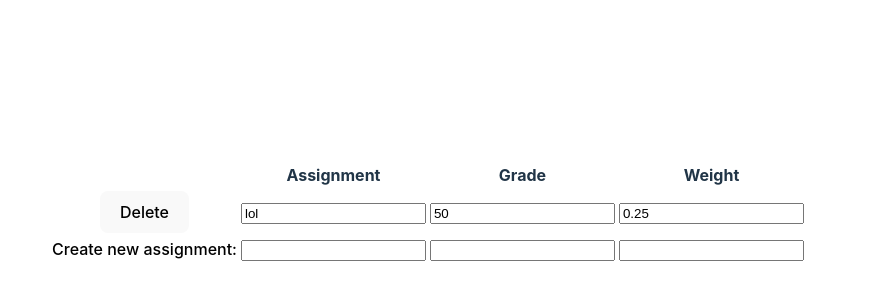
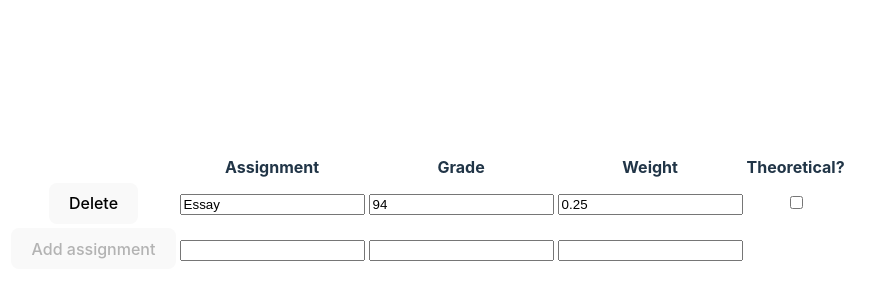
Before and after one commit to WorcestershireWarp/cyl, a React (Vite) app: page / in a window 1280 px wide. Shown: the part 188-488 px from the top of the page, without its empty margins (212-1087 px from the left). Built offline with nearby package versions, Linux system fonts and the light colour scheme.

Commit message:
feat: add assignment modification and prep for next feat
Also add prettier for obvious reasons

```diff
--- a/package.json
+++ b/package.json
@@ -6,9 +6,11 @@
   "scripts": {
     "dev": "vite",
     "build": "tsc && vite build",
-    "preview": "vite preview"
+    "preview": "vite preview",
+    "prettier-watch": "onchange \"**/*\" -- prettier --write --ignore-unknown {{changed}}"
   },
   "dependencies": {
+    "prettier": "^2.8.4",
     "react": "^18.2.0",
     "react-dom": "^18.2.0"
   },
@@ -16,6 +18,7 @@
     "@types/react": "^18.0.27",
     "@types/react-dom": "^18.0.10",
     "@vitejs/plugin-react-swc": "^3.0.0",
+    "onchange": "^7.1.0",
     "typescript": "^4.9.3",
     "vite": "^4.1.0"
   }
--- a/src/App.tsx
+++ b/src/App.tsx
@@ -1,26 +1,114 @@
-import { useState } from 'react'
-import './App.css'
+import { useState } from "react";
+import "./App.css";
 
 class Assignment {
-	constructor(public name?: string, public grade?: number, public weight?: number) {
-	this.name = name ?? ""
-	this.grade = grade ?? 0
-	this.weight = weight ?? 0
-	}
+  constructor(
+    public name?: string,
+    public grade?: number,
+    public weight?: number
+  ) {
+    this.name = name ?? "";
+    this.grade = grade ?? 0;
+    this.weight = weight ?? 0;
+  }
 }
 
 function App() {
-  const [assignments, setAssignments] = useState<Assignment[]>([new Assignment('lol', 50, 0.25)]);
-  const assignmentList = assignments.map(assignment => <tr><td><button>Delete</button></td><td><input value={assignment.name}></input></td><td><input value={assignment.grade}></input></td><td><input value={assignment.weight}></input></td></tr>)
+  const [assignments, setAssignments] = useState<Assignment[]>([
+    new Assignment("Essay", 94, 0.25),
+  ]);
+  const onModifyName = (event, index) => {
+    const temp = [...assignments];
+    temp[index].name = event.target.value;
+    setAssignments(temp);
+  };
+
+  const onModifyGrade = (event, index) => {
+    if (event.target.value < 0) {
+      return;
+    }
+
+    const temp = [...assignments];
+    temp[index].grade = event.target.value;
+    setAssignments(temp);
+  };
+  const onModifyWeight = (event, index) => {
+    if (event.target.value > 1 || event.target.value < 0) {
+      return;
+    }
+    const temp = [...assignments];
+    temp[index].weight = event.target.value;
+    setAssignments(temp);
+  };
+
+  const assignmentList = assignments.map((assignment, index) => (
+    <tr key={index}>
+      <td>
+        <button>Delete</button>
+      </td>
+      <td>
+        <input
+          value={assignment.name}
+          onChange={(event) => {
+            onModifyName(event, index);
+          }}
+        ></input>
+      </td>
+      <td>
+        <input
+          value={assignment.grade}
+          onChange={(event) => {
+            onModifyGrade(event, index);
+          }}
+          type="number"
+        ></input>
+      </td>
+      <td>
+        <input
+          value={assignment.weight}
+          type="number"
+          onChange={(event) => {
+            onModifyWeight(event, index);
+          }}
+        ></input>
+      </td>
+      <td>
+        <input type="checkbox" />
+      </td>
+    </tr>
+  ));
   return (
     <div className="App">
-	<table>
-		<tr><th/><th>Assignment</th><th>Grade</th><th>Weight</th></tr>
-	{assignmentList}
-		<tr><td style={{fontWeight: 500, color: '#000'}}>Create new assignment: </td><td><input/></td><td><input/></td><td><input/></td></tr>
-	</table>
+      <table>
+        <thead>
+          <tr>
+            <th />
+            <th>Assignment</th>
+            <th>Grade</th>
+            <th>Weight</th>
+	    <th>Theoretical?</th>
+          </tr>
+        </thead>{" "}
+        <tbody>
+          {assignmentList}
+          <tr>
+            <td style={{ fontWeight: 500, color: "#000" }}>
+              <button disabled>Add assignment</button>{" "}
+            </td>
+            <td>
+              <input />
+            </td>
+            <td>
+              <input />
+            </td>
+            <td>
+              <input />
+            </td>
+          </tr>
+        </tbody>
+      </table>
     </div>
-  )
+  );
 }
 
-export default App
+export default App;
```
Also changed, not shown: 1 other file (tests, documents, lock files or other folders).
